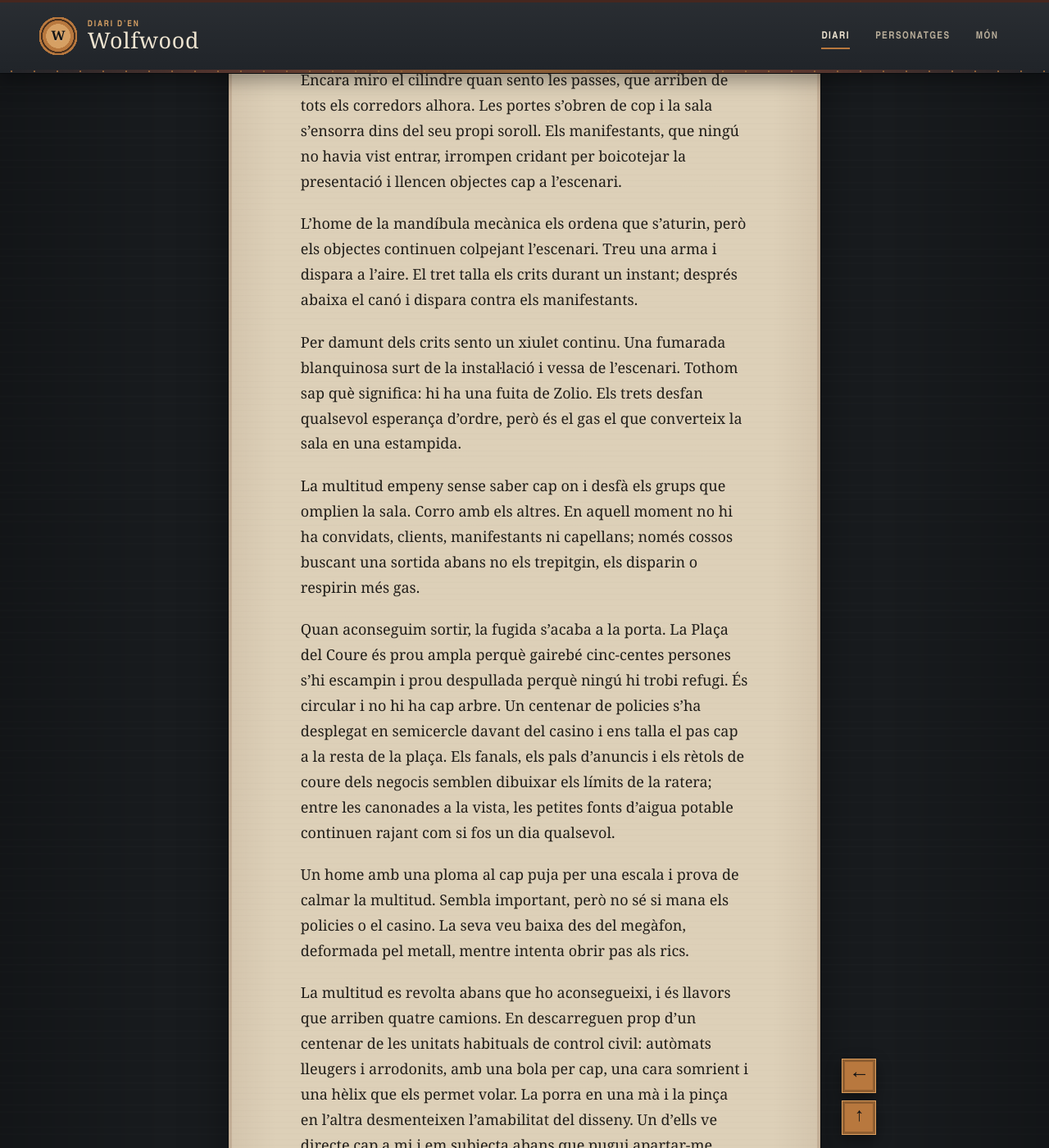
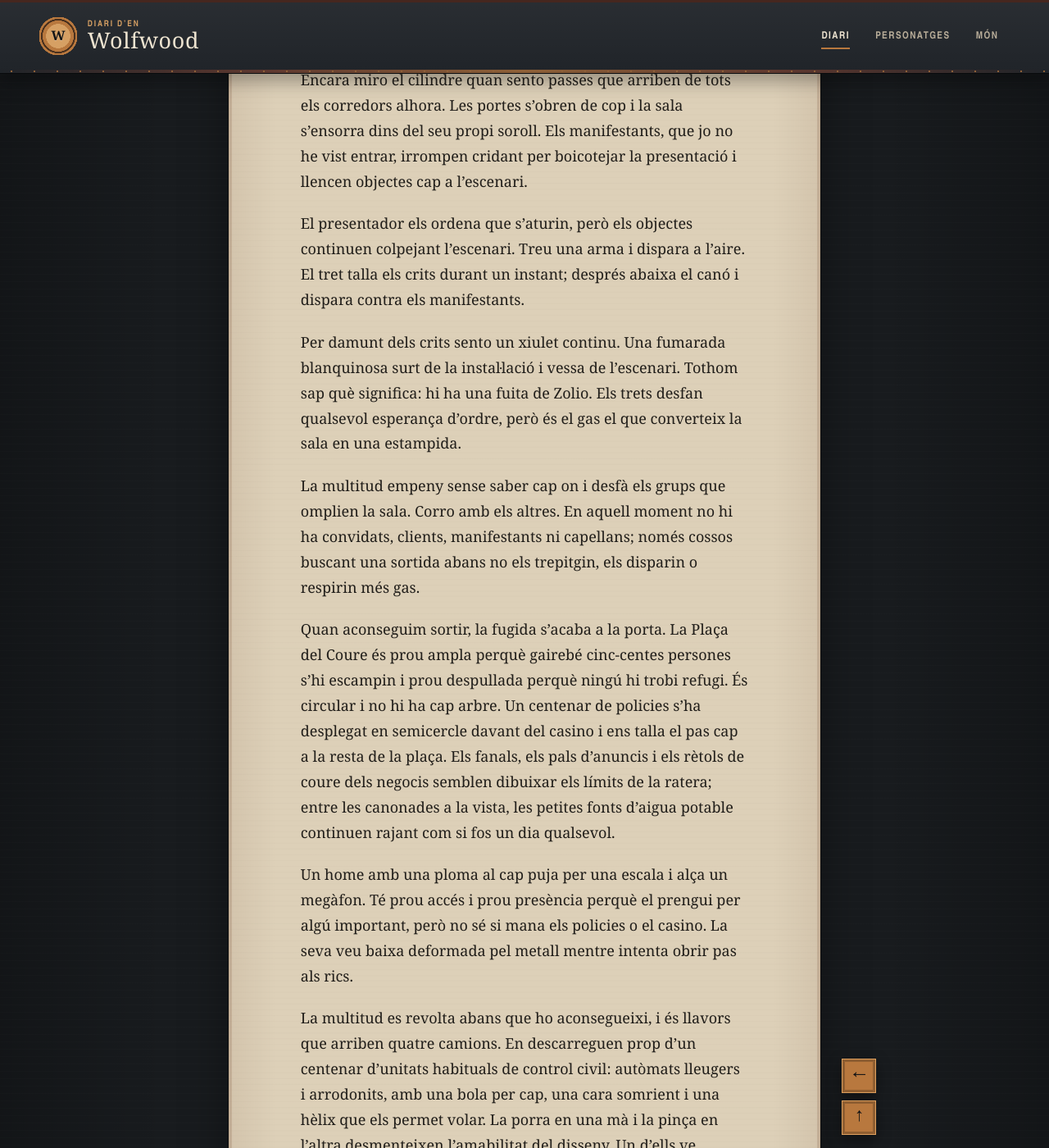
Before and after one commit to xafarre/diaridenwolfwood, a Jekyll site: the page built from diary/proleg-una-fuga-de-zolio.md, in a window 1280 px wide and 1400 px high, scrolled down 2812 px. Shown: the whole window at 82% size. Built offline with Jekyll 4.4.1, drawn with Linux system fonts in a browser that asks for light colours; some web fonts are replaced; some of the changed text lies outside the part shown.

Commit message:
Refine the published prologue prose

```diff
--- a/diary/proleg-una-fuga-de-zolio.md
+++ b/diary/proleg-una-fuga-de-zolio.md
@@ -55,19 +55,19 @@
 
 Hi arribo acompanyant un burgès que conec. La seva invitació ens fa passar el control d’accés, encara que els policies ens examinen com si busquessin una excusa per retenir-nos. Compto uniformes i sortides abans de seguir-lo fins a la sala de joc, on les taules, les fitxes i els apostadors ofereixen l’aspecte ordinari del negoci.
 
-Al fons travessem unes portes dobles i entrem en una sala reservada per a la presentació. Un escenari tancat per una cortina ocupa la paret del fons; a mig camí, dues artistes ballen al voltant de sengles barres sobre plataformes laterals mentre, per damunt dels convidats i clients, dues trapezistes completen l’espectacle. Totes quatre duen prou poca roba perquè ningú no oblidi què més ven el casino. Jo intento esbrinar què s’hi presenta i qui ho paga.
+Al fons travessem unes portes dobles i entrem en una sala reservada per a la presentació. Un escenari tancat per una cortina ocupa la paret del fons; a mig camí, dues artistes ballen al voltant de sengles barres sobre plataformes laterals mentre, per damunt dels convidats i clients, dues trapezistes completen l’espectacle. Totes quatre duen prou poca roba perquè ningú no oblidi què més ven el casino. M’interessa més esbrinar què s’hi presenta i qui ho paga.
 
 <figure class="diary-illustration">
   <img src="{{ '/assets/images/diary/proleg-entrada-sala-presentacio-v8.png' | relative_url }}" alt="Fotografia documental en color del sacerdot entrant en una sala industrial de còctel, amb convidats dempeus, dues trapezistes, dues artistes de barra i el petit escenari encara tancat per una cortina." loading="lazy">
 </figure>
 
-Llavors s’apaguen els llums. La sala queda muda només un instant; després, des de l’escenari, arriba l’esbufec del vapor i una claror pàl·lida revela una màquina d’engranatges, canonades i vapor, amb un gran cilindre al centre.
+Llavors s’apaguen els llums. La sala queda muda només un instant; després, des de l’escenari, arriben l’esbufec d’una vàlvula i una claror pàl·lida que revela una màquina d’engranatges i canonades, amb un gran cilindre al centre.
 
 —El moment que estàveu esperant.
 
-L’home que presenta l’artefacte és gros. Una mandíbula mecànica li cobreix part de la cara i el coll. No és una reparació basta: les peces són precises, potents i prou cares perquè ningú no les confongui amb una mutació de fàbrica. És una exhibició de rang.
+L’home que presenta l’artefacte és corpulent. Una mandíbula mecànica li cobreix part de la cara i el coll. No és una reparació basta: les peces són precises, potents i prou cares perquè ningú no les confongui amb una mutació de fàbrica. És una exhibició de rang.
 
-L’home assenyala el cilindre i entra de ple en la presentació. El Zolio blau, diu, sublima a deu graus; la màquina és la peça clau d’un nou procés que permetrà manipular-lo dins les ciutats a partir de la matèria primera. La resta del sistema es perd entre tecnicismes, però la promesa és prou clara: menys dependència de les grans infraestructures de l’exterior.
+Assenyala el cilindre i comença a desgranar-ne les virtuts. El Zolio blau, diu, sublima a deu graus; la màquina és la peça clau d’un nou procés que permetrà manipular-lo dins les ciutats a partir de la matèria primera. La resta del sistema es perd entre tecnicismes, però la promesa és prou clara: menys dependència de les grans infraestructures de l’exterior.
 
 <figure class="diary-illustration">
   <img src="{{ '/assets/images/diary/proleg-maquina-presentacio-v8.png' | relative_url }}" alt="Fotografia documental en color d'una gran màquina de Zolio blau sobre el petit escenari del casino, presentada per un home corpulent amb una mandíbula mecànica exterior davant dels convidats dempeus." loading="lazy">
@@ -75,9 +75,9 @@
 
 No sé quina part exacta del procés executa aquell cilindre ni quantes màquines més necessita el sistema. Al meu voltant, però, els convidats escolten com si ja poguessin calcular-ne els beneficis.
 
-Encara miro el cilindre quan sento les passes, que arriben de tots els corredors alhora. Les portes s’obren de cop i la sala s’ensorra dins del seu propi soroll. Els manifestants, que ningú no havia vist entrar, irrompen cridant per boicotejar la presentació i llencen objectes cap a l’escenari.
+Encara miro el cilindre quan sento passes que arriben de tots els corredors alhora. Les portes s’obren de cop i la sala s’ensorra dins del seu propi soroll. Els manifestants, que jo no he vist entrar, irrompen cridant per boicotejar la presentació i llencen objectes cap a l’escenari.
 
-L’home de la mandíbula mecànica els ordena que s’aturin, però els objectes continuen colpejant l’escenari. Treu una arma i dispara a l’aire. El tret talla els crits durant un instant; després abaixa el canó i dispara contra els manifestants.
+El presentador els ordena que s’aturin, però els objectes continuen colpejant l’escenari. Treu una arma i dispara a l’aire. El tret talla els crits durant un instant; després abaixa el canó i dispara contra els manifestants.
 
 Per damunt dels crits sento un xiulet continu. Una fumarada blanquinosa surt de la instal·lació i vessa de l’escenari. Tothom sap què significa: hi ha una fuita de Zolio. Els trets desfan qualsevol esperança d’ordre, però és el gas el que converteix la sala en una estampida.
 
@@ -85,9 +85,9 @@
 
 Quan aconseguim sortir, la fugida s’acaba a la porta. La Plaça del Coure és prou ampla perquè gairebé cinc-centes persones s’hi escampin i prou despullada perquè ningú hi trobi refugi. És circular i no hi ha cap arbre. Un centenar de policies s’ha desplegat en semicercle davant del casino i ens talla el pas cap a la resta de la plaça. Els fanals, els pals d’anuncis i els rètols de coure dels negocis semblen dibuixar els límits de la ratera; entre les canonades a la vista, les petites fonts d’aigua potable continuen rajant com si fos un dia qualsevol.
 
-Un home amb una ploma al cap puja per una escala i prova de calmar la multitud. Sembla important, però no sé si mana els policies o el casino. La seva veu baixa des del megàfon, deformada pel metall, mentre intenta obrir pas als rics.
+Un home amb una ploma al cap puja per una escala i alça un megàfon. Té prou accés i prou presència perquè el prengui per algú important, però no sé si mana els policies o el casino. La seva veu baixa deformada pel metall mentre intenta obrir pas als rics.
 
-La multitud es revolta abans que ho aconsegueixi, i és llavors que arriben quatre camions. En descarreguen prop d’un centenar de les unitats habituals de control civil: autòmats lleugers i arrodonits, amb una bola per cap, una cara somrient i una hèlix que els permet volar. La porra en una mà i la pinça en l’altra desmenteixen l’amabilitat del disseny. Un d’ells ve directe cap a mi i em subjecta abans que pugui apartar-me.
+La multitud es revolta abans que ho aconsegueixi, i és llavors que arriben quatre camions. En descarreguen prop d’un centenar d’unitats habituals de control civil: autòmats lleugers i arrodonits, amb una bola per cap, una cara somrient i una hèlix que els permet volar. La porra en una mà i la pinça en l’altra desmenteixen l’amabilitat del disseny. Un d’ells ve directe cap a mi i em subjecta abans que pugui apartar-me.
 
 No li dono cap motiu per estrènyer més. Em rendeixo de seguida i reso.
 
```
Also changed, not shown: other parts of diary/proleg-una-fuga-de-zolio.md (+1 -1 lines).
